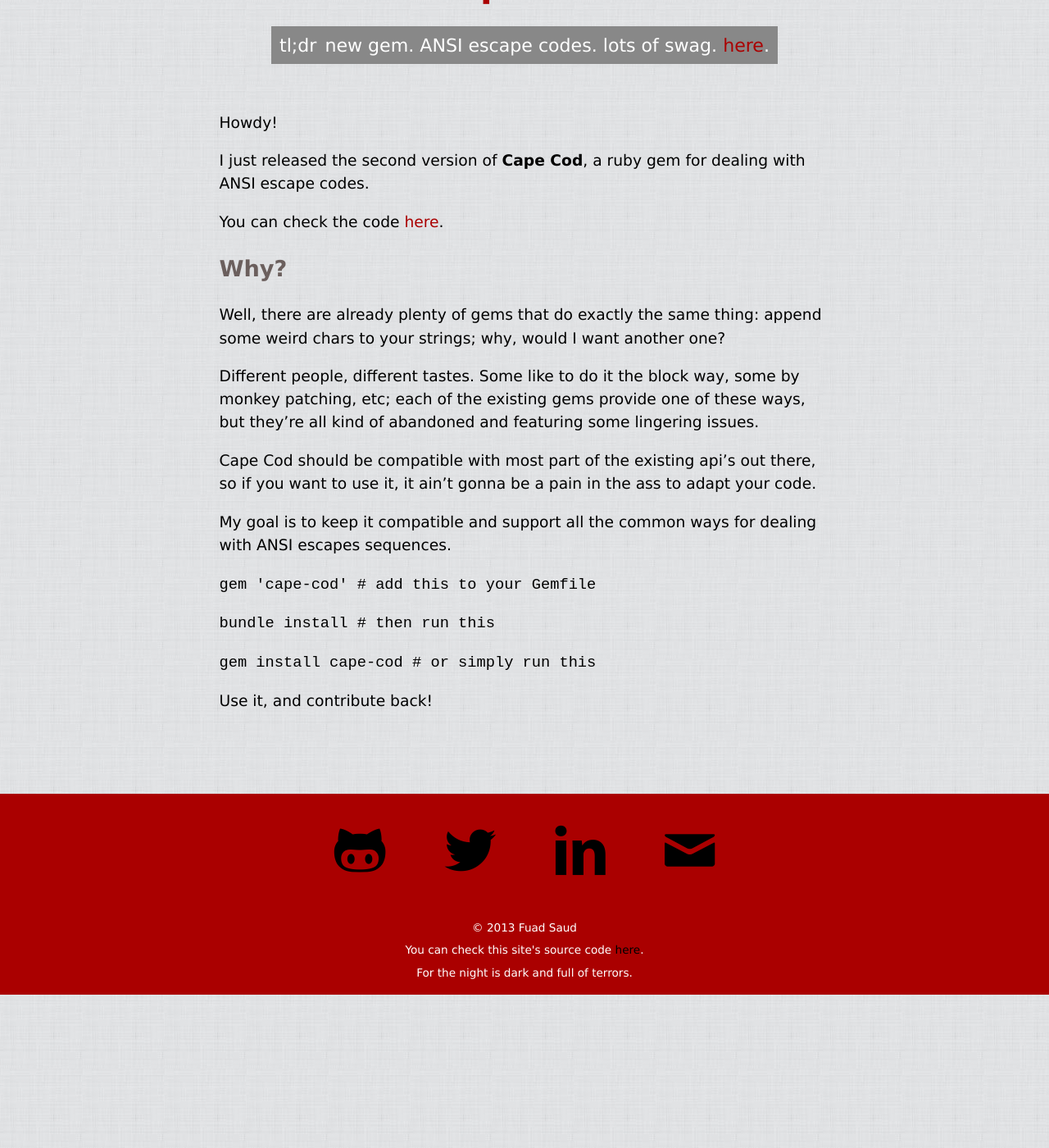
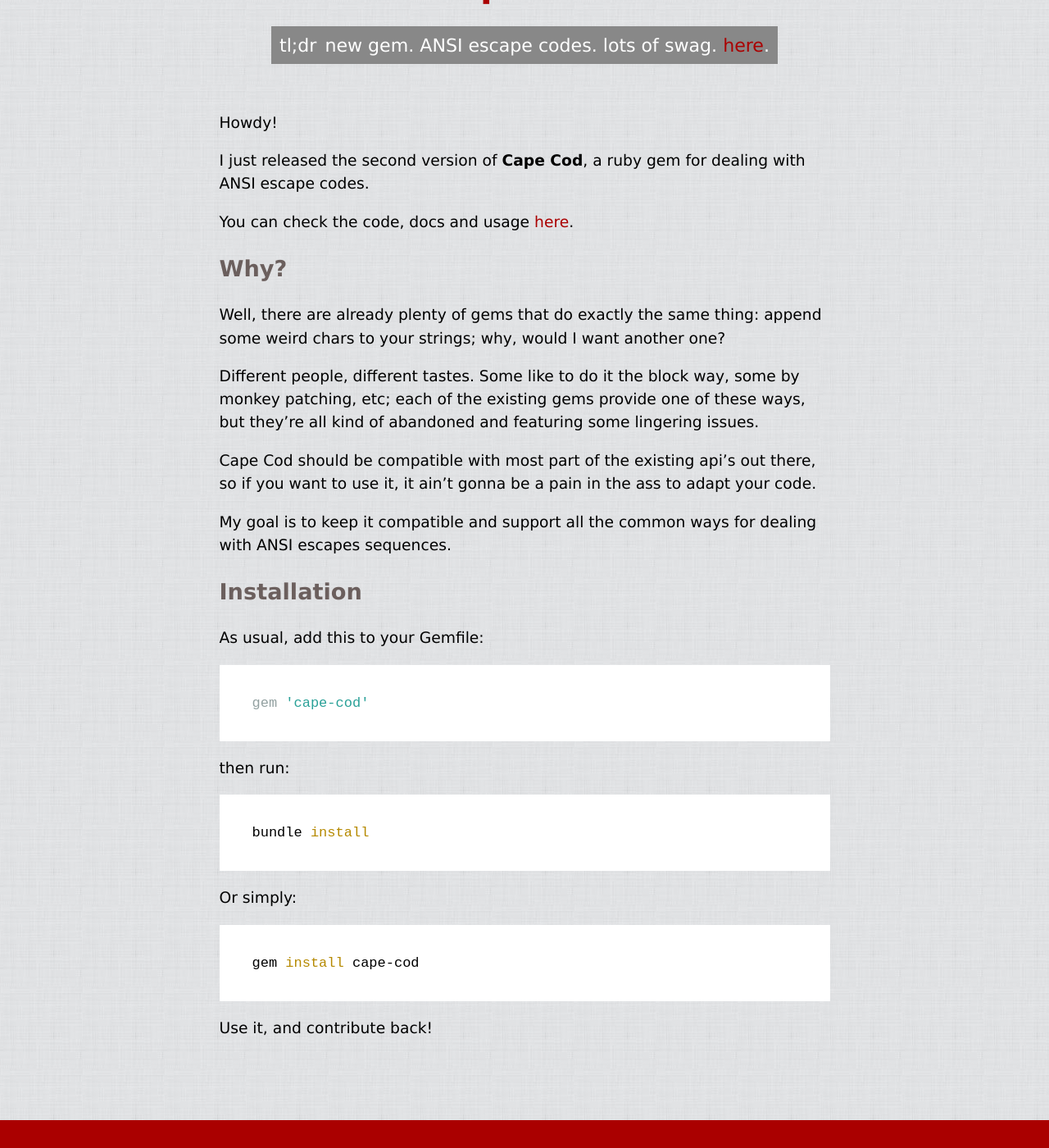
Before and after one commit to fuadsaud/fuadsaud.github.io, a Jekyll site: the page built from _posts/2013-05-07-cape-cod.md, in a window 1280 px wide and 1400 px high, scrolled down 197 px. Shown: the whole window at 82% size. Built offline with Jekyll 4.4.1, drawn with Linux system fonts in a browser that asks for light colours; Markdown is read by kramdown in place of the engine named in the settings; before the commit the page ends 1410 px from its top, so only the background shows below that.

Commit message:
Fix code blocks and typos

````diff
--- a/_posts/2013-05-07-cape-cod.md
+++ b/_posts/2013-05-07-cape-cod.md
@@ -10,7 +10,7 @@ Howdy!
 I just released the second version of **Cape Cod**, a ruby gem for dealing with
 ANSI escape codes.
 
-You can check the code [here](//github.com/fuadsaud/cape-cod).
+You can check the code, docs and usage [here](//github.com/fuadsaud/cape-cod).
 
 ### Why?
 
@@ -28,11 +28,24 @@ code.
 My goal is to keep it compatible and support all the common ways for dealing
 with ANSI escapes sequences.
 
-```gem 'cape-cod' # add this to your Gemfile```
+### Installation
 
-```bundle install # then run this```
+As usual, add this to your Gemfile:
 
-```gem install cape-cod # or simply run this```
+```ruby
+gem 'cape-cod'
+```
 
+then run:
+
+```bash
+bundle install
+```
+
+Or simply:
+
+```bash
+gem install cape-cod
+```
 
 Use it, and contribute back!
````
